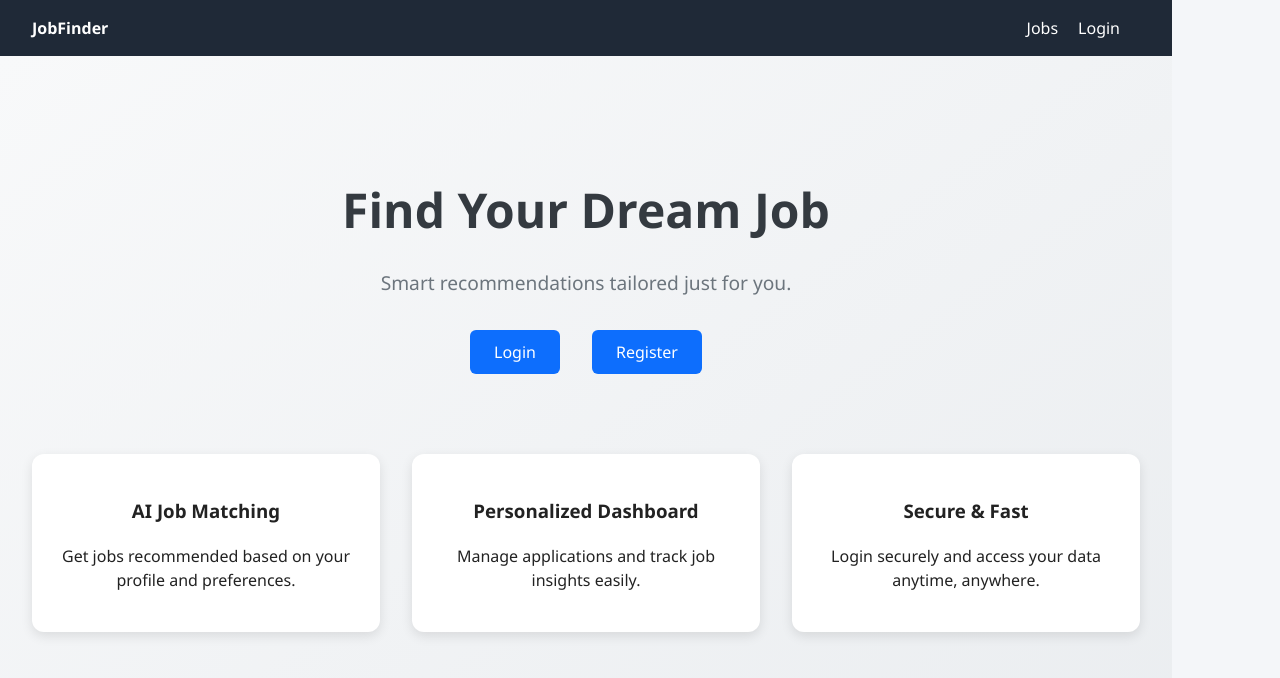
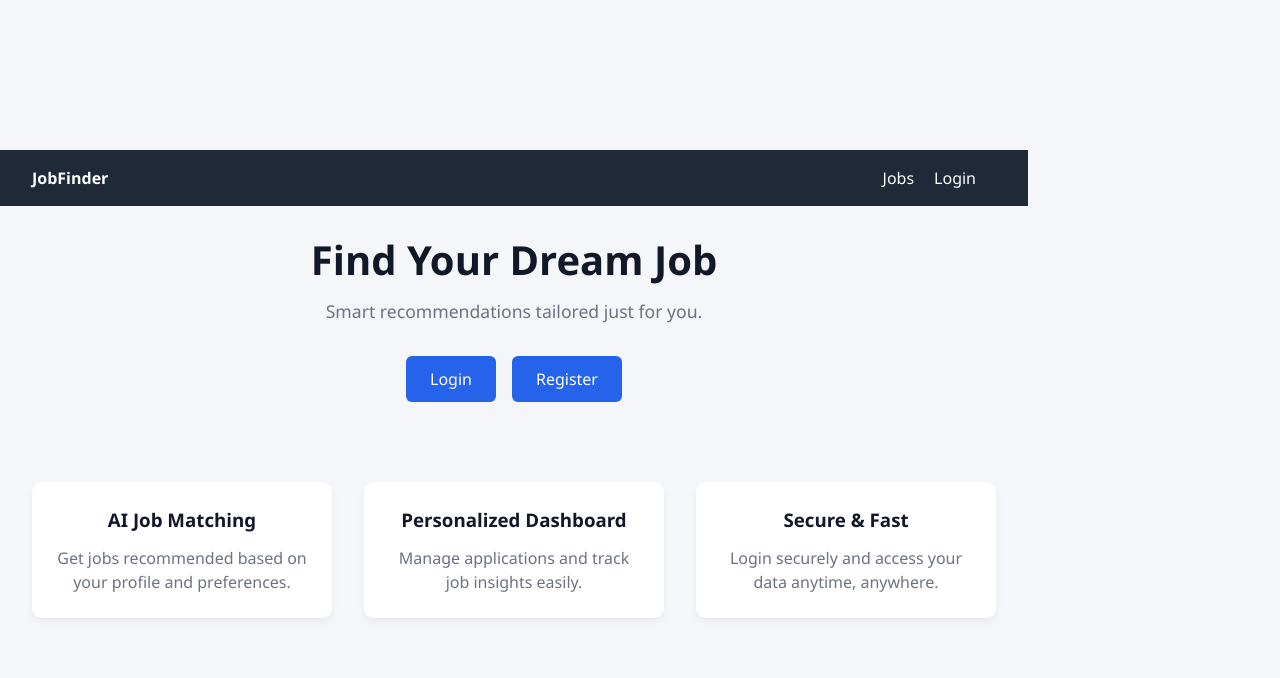
Before and after one commit to The-morning-star23/job-recommendation-platform, a React (Vite) app in the folder frontend/: page / in a window 1280 px wide. Shown: the top 678 px of the page. Built offline with nearby package versions, Linux system fonts and the light colour scheme.

Commit message:
updated landing.css

```diff
--- a/frontend/src/pages/Landing.css
+++ b/frontend/src/pages/Landing.css
@@ -1,61 +1,98 @@
+/* Reset and base layout */
+* {
+  box-sizing: border-box;
+  margin: 0;
+  padding: 0;
+}
+
+html, body {
+  width: 100%;
+  height: 100%;
+  overflow-x: hidden;
+  font-family: 'Segoe UI', Tahoma, Geneva, Verdana, sans-serif;
+  background-color: #f9fafb;
+}
+
+/* Container for entire landing page */
 .landing-container {
-  min-height: 100vh;
-  background: linear-gradient(to bottom right, #f8f9fa, #e9ecef);
+  width: 100%;
+  padding: 2rem;
   display: flex;
   flex-direction: column;
   align-items: center;
-  padding: 2rem;
 }
 
+/* Header section */
 .landing-header {
   text-align: center;
-  margin-top: 4rem;
+  margin-bottom: 3rem;
 }
 
 .landing-header h1 {
-  font-size: 3rem;
-  color: #343a40;
+  font-size: 2.5rem;
+  margin-bottom: 1rem;
+  color: #111827;
 }
 
 .landing-header p {
-  font-size: 1.2rem;
-  color: #6c757d;
-  margin-top: 0.5rem;
+  font-size: 1.1rem;
+  color: #6b7280;
+  margin-bottom: 2rem;
 }
 
+/* Buttons */
 .landing-buttons {
-  margin-top: 2rem;
+  display: flex;
+  gap: 1rem;
+  justify-content: center;
+  flex-wrap: wrap;
 }
 
 .landing-buttons button {
-  margin: 0 1rem;
-  padding: 0.7rem 1.5rem;
-  font-size: 1rem;
-  background-color: #0d6efd;
+  background-color: #2563eb;
   color: white;
+  padding: 0.75rem 1.5rem;
   border: none;
   border-radius: 6px;
   cursor: pointer;
-  transition: background 0.3s ease;
+  font-size: 1rem;
+  transition: background-color 0.3s ease;
 }
 
 .landing-buttons button:hover {
-  background-color: #0b5ed7;
+  background-color: #1e40af;
 }
 
+/* Features section */
 .landing-features {
   display: flex;
+  flex-wrap: wrap;
   justify-content: center;
   gap: 2rem;
-  margin-top: 5rem;
-  flex-wrap: wrap;
+  margin-top: 2rem;
+  width: 100%;
+  max-width: 1200px;
 }
 
 .feature-box {
-  background: white;
+  background-color: #ffffff;
+  border-radius: 10px;
   padding: 1.5rem;
-  border-radius: 12px;
-  box-shadow: 0 4px 12px rgba(0,0,0,0.1);
-  max-width: 300px;
+  width: 300px;
+  box-shadow: 0 4px 8px rgba(0, 0, 0, 0.05);
   text-align: center;
+  transition: transform 0.2s ease;
 }
+
+.feature-box:hover {
+  transform: translateY(-4px);
+}
+
+.feature-box h3 {
+  color: #111827;
+  margin-bottom: 0.75rem;
+}
+
+.feature-box p {
+  color: #6b7280;
+}
```
